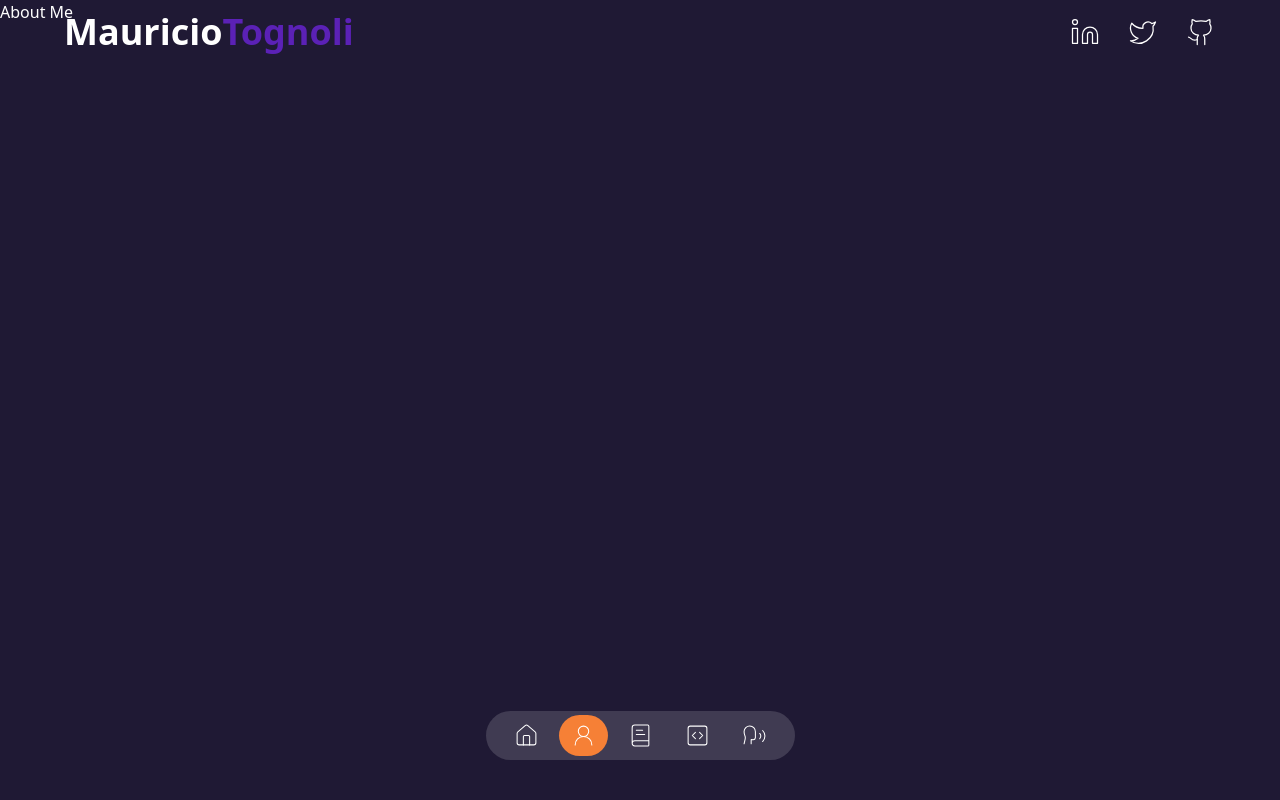
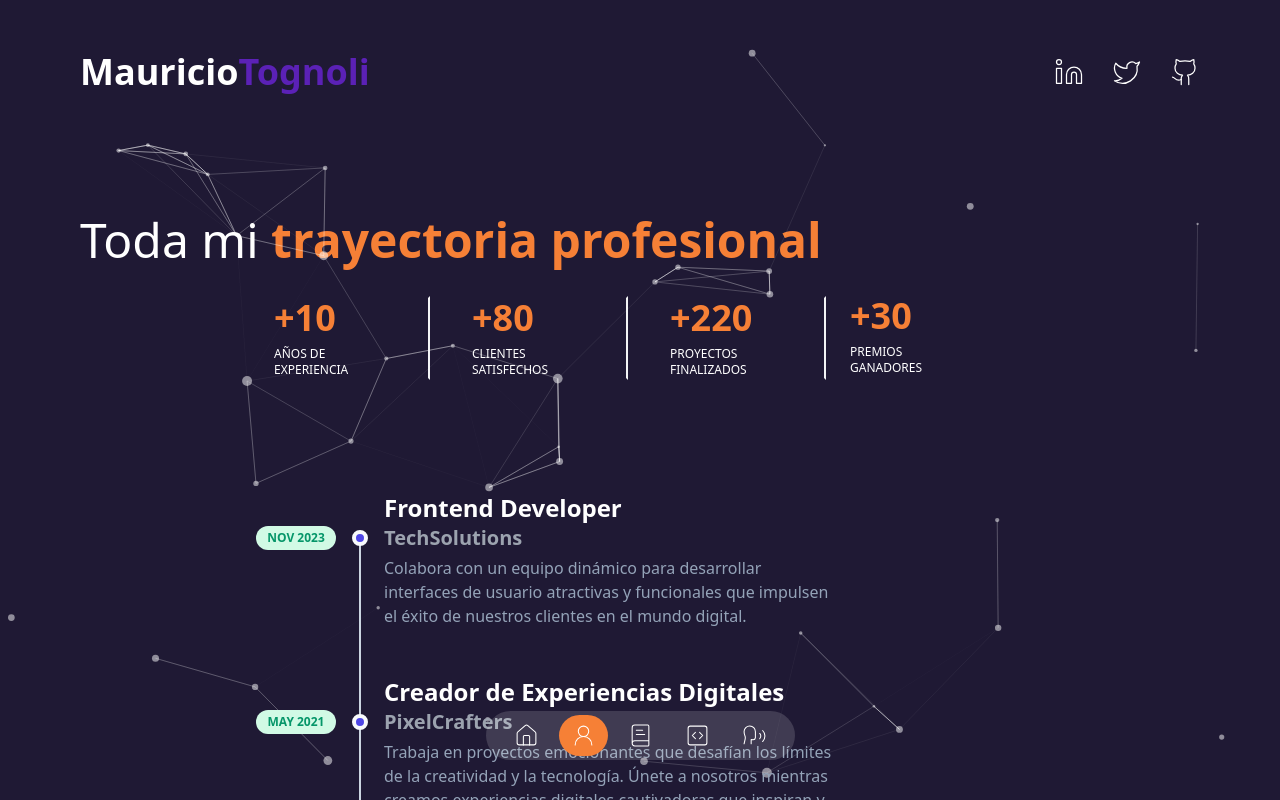
Before and after one commit to MauricioTognoli/Portfolio-Web, a Next.js app in the folder landing/: page /about-me in a window 1280 px wide. Shown: the top 800 px of the page. Built offline with nearby package versions, Linux system fonts and the light colour scheme.

Commit message:
about-page

```diff
--- a/landing/app/about-me/page.tsx
+++ b/landing/app/about-me/page.tsx
@@ -1,7 +1,30 @@
-const AboutMe = () => {
-    return (
-        <div>About Me</div>
-    )
+
+import Container from "@/components/Container-page";
+import CounterServices from "@/components/Counter-services";
+import Cover from "@/components/Cover";
+import TimeLine from "@/components/Time-line";
+import TransitionPage from "@/components/Transition-page";
+
+const AboutMePage = () => {
+  return (
+      <>
+          <TransitionPage />
+          <Cover/>
+          <Container>
+              <h1 className="text-2xl leading-tight text-center md:text-left md:text-5xl md:mt-10">
+                  Toda mi{' '}
+                  <span className="font-bold text-secondary">
+                      trayectoria profesional
+                  </span>
+              </h1>
+
+              <CounterServices />
+
+              <TimeLine />
+
+          </Container>
+      </>
+  );
 }
 
-export default AboutMe
+export default AboutMePage;
--- a/landing/app/layout.tsx
+++ b/landing/app/layout.tsx
@@ -26,6 +26,8 @@
         >
         <Navbar/>
         <Header/>
+
+
         {children}
       </body>
     </html>
--- /dev/null
+++ b/landing/components/Avatar.tsx
@@ -0,0 +1,14 @@
+'use client'
+import React from 'react';
+import MotionTransition from './Transition-component';
+import Image from 'next/image';
+
+const Avatar = () => {
+    return (
+        <MotionTransition position='bottom' className='bottom-0 right-0 hidden md:inline-block md-absolute' >
+            <Image src='/avatar-1.png' width={350} height={350} className='w-full h-full' alt='Avatar'/>
+        </MotionTransition>
+    );
+}
+
+export default Avatar;
--- /dev/null
+++ b/landing/components/Container-page.tsx
@@ -0,0 +1,15 @@
+interface ContainerPageProps {
+    children: React.ReactNode
+}
+
+const ContainerPage = (props: ContainerPageProps) => {
+    const { children } = props
+
+    return (
+        <div className="w-full max-w-6xl px-4 pb-40 mx-auto mt-28 md:pb-0 md:px-">
+            {children}
+        </div>
+    );
+}
+
+export default ContainerPage;
--- /dev/null
+++ b/landing/components/Counter-services.tsx
@@ -0,0 +1,30 @@
+'use client'
+import React from "react";
+import { dataCounter } from "@/data";
+import CountUp from "react-countup";
+
+const CounterServices = () => {
+  return (
+    <div className="grid justify-between max-w-3xl grid-cols-2 gap-3 mx-auto my-8 md:grid-cols-4 md:gap-6">
+      {dataCounter.map(
+        ({ id, endCounter, text, lineRight, lineRightMobile }) => (
+          <div key={id} className={`${lineRight && "ltr"}`}>
+            <div
+              className={`${
+                lineRight &&
+                "px-4 border-2 border-transparent md:border-e-gray-100"
+              } ${lineRightMobile && "border-e-gray-100"}`}
+            >
+              <p className="flex mb-2 text-2xl font-extrabold md:text-4xl text-secondary">
+                + <CountUp end={endCounter} start={0} duration={5} />
+              </p>
+              <p className="text-xs uppercase max-w-[100px]">{text}</p>
+            </div>
+          </div>
+        )
+      )}
+    </div>
+  );
+};
+
+export default CounterServices;
--- /dev/null
+++ b/landing/components/Time-line.tsx
@@ -0,0 +1,40 @@
+import React from "react";
+import { dataAboutPage } from "@/data";
+
+const TimeLine = () => {
+  return (
+    <div className="flex flex-col justify-center divide-y divide-slate-200">
+      <div className="w-full max-w-3xl mx-auto md:pb-40 md:pt-20">
+        <div className="-my-6">
+          {dataAboutPage.map((data) => (
+            <div key={data.id} className="relative py-6 pl-8 sm:pl-32 group">
+              <h3 className="mb-1 text-2xl font-bold sm:mb-0">{data.title}</h3>
+              <div
+                className="flex flex-col sm:flex-row items-start mb-1
+                                    group-last:before:hidden before:absolute
+                                    before:left-2 sm:before:left-0 before:h-full
+                                    before:px-px before:bg-slate-300 sm:before:ml-[6.5rem]
+                                    before:self-start before:-translate-x-1/2
+                                    before:translate-y-3 after:absolute after:left-2
+                                    sm:after:left-0 after:w-2 after:h-2 after:bg-indigo-600
+                                    after:border-4 after:box-content after:border-slate-50
+                                    after:rounded-full sm:after:ml-[6.5rem] after:-translate-x-1/2
+                                    after:translate-y-1.5"
+              >
+                <time className="sm:absolute left-0 translate-y-0.5 inline-flex items-center justify-center text-xs font-semibold uppercase w-20 h-6 mb-3 sm:mb-0 text-emerald-600 bg-emerald-100 rounded-full">
+                  {data.date}
+                </time>
+                <div className="text-xl font-bold text-gray-400">
+                  {data.subtitle}
+                </div>
+              </div>
+              <div className="text-slate-400 max-w-md">{data.description}</div>
+            </div>
+          ))}
+        </div>
+      </div>
+    </div>
+  );
+};
+
+export default TimeLine;
--- a/landing/components/Transition-component.tsx
+++ b/landing/components/Transition-component.tsx
@@ -8,7 +8,7 @@
   className?: string
 }
 
-const motionTransition = (props: MotonTransitionProps) => {
+const MotionTransition = (props: MotonTransitionProps) => {
   const { children, position, className } = props;
   return <motion.div variants={fadeIn(position)} initial='hidden'
   animate='visible'
@@ -16,4 +16,4 @@
   className={className} >{children}</motion.div>;
 };
 
-export default motionTransition;
+export default MotionTransition;
--- a/landing/components/Transition-page.tsx
+++ b/landing/components/Transition-page.tsx
@@ -7,7 +7,7 @@
     <AnimatePresence mode="wait">
       <div>
         <motion.div
-          className="fixed top-0 bottom-0 right-full w-screen z-30 bg-[#f68036]"
+          className="fixed top-0 bottom-0 right-full w-screen h-screen z-30 bg-[#f68036]"
           variants={transitionVariantPage}
           initial="initial"
           animate="animate"
--- a/landing/components/header.tsx
+++ b/landing/components/header.tsx
@@ -7,10 +7,10 @@
   return (
     <MotionTransition
       position="bottom"
-      className="absolute z-40 inline-block w-full t-5 md:t-10"
+      className=" z-40 inline-block w-full mt-10 t-5 md:t-10 px-20"
     >
       <header>
-        <div className="container justify-between max-w-6xl mx-auto md:flex">
+        <div className=" container justify-between max-w-6xl mx-auto md:flex">
           <Link href="/">
             <h1 className="my-3 text-4xl font-bold text-center md:text-left">
               Mauricio
--- a/landing/package.json
+++ b/landing/package.json
@@ -15,6 +15,7 @@
     "lucide-react": "^0.475.0",
     "next": "15.1.6",
     "react": "^19.0.0",
+    "react-countup": "^6.5.3",
     "react-dom": "^19.0.0",
     "react-type-animation": "^3.2.0"
   },
```
Also changed, not shown: landing/public/avatar-1.png (added), 1 other file (tests, documents, lock files or other folders).
